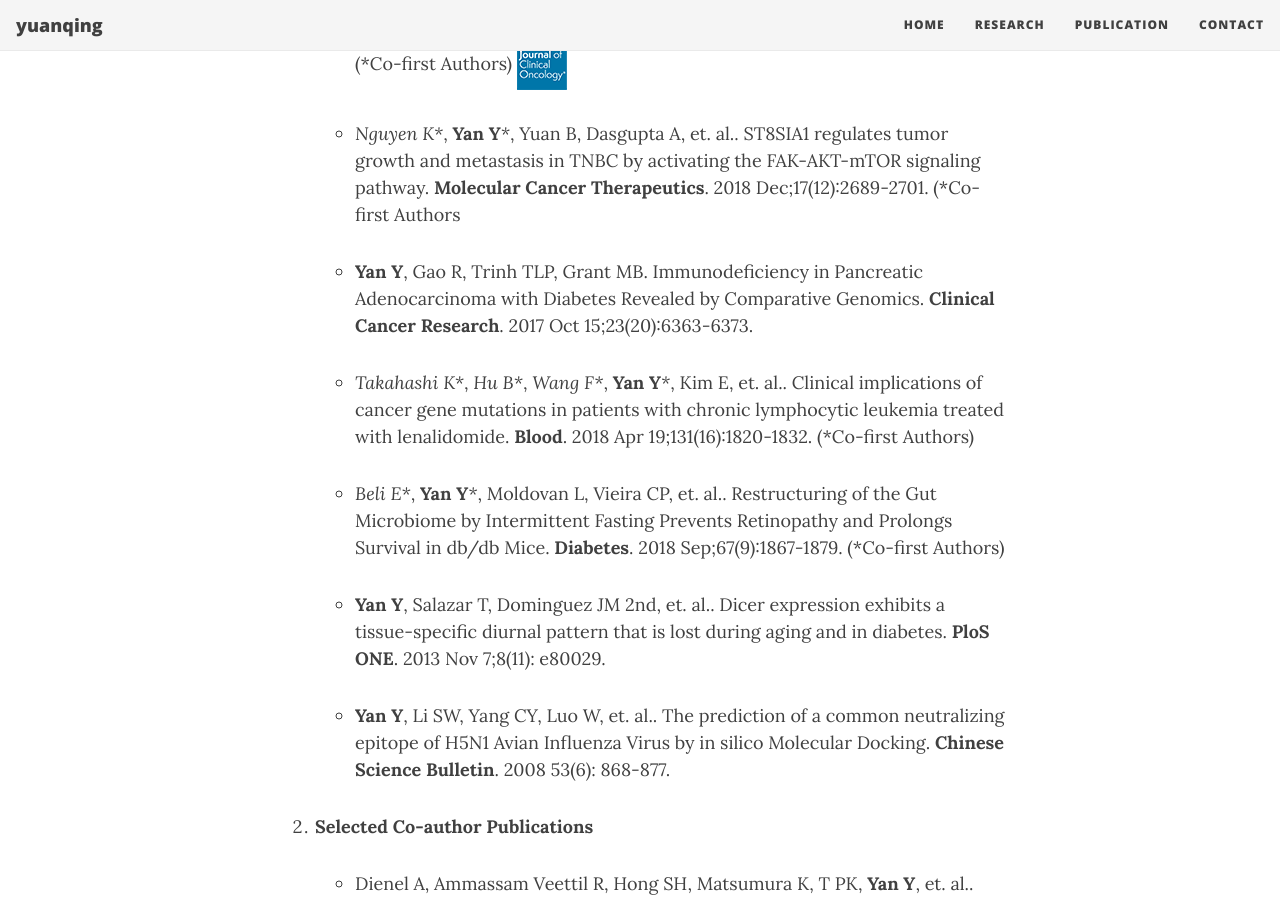
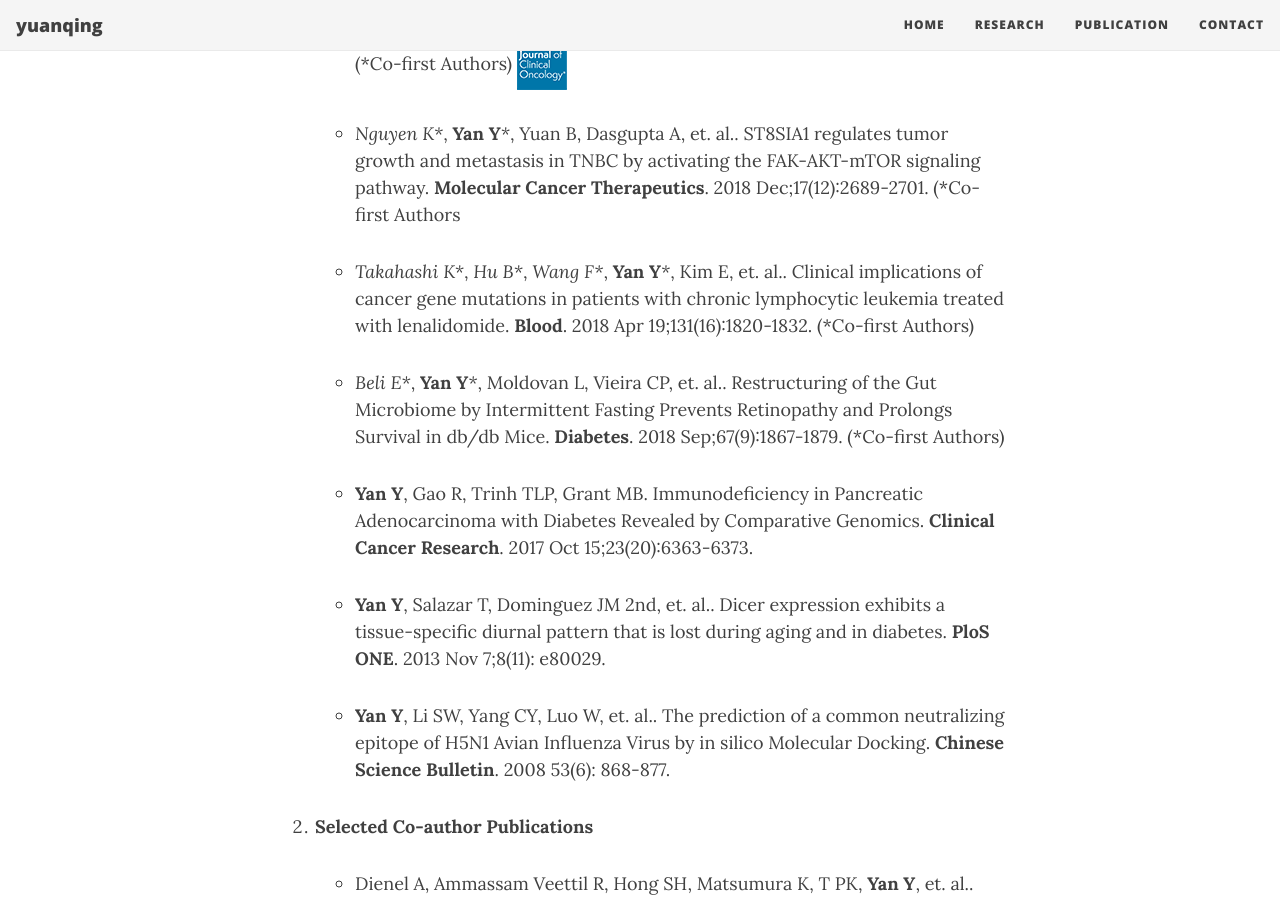
Before and after one commit to yuanqing-yan/Yuanqing, a Jekyll site: the page built from publications.md, in a window 1280 px wide and 900 px high, scrolled down 706 px. Built offline with Jekyll 4.4.1, drawn with Linux system fonts in a browser that asks for light colours; nearby versions of some CDN libraries.

```diff
--- a/publications.md
+++ b/publications.md
@@ -21,11 +21,11 @@ title: <font size="+4">Peer-review Publications</font>
 
     * _Nguyen K*_, **Yan Y**_*_, Yuan B, Dasgupta A, et. al.. ST8SIA1 regulates tumor growth and metastasis in TNBC by activating the FAK-AKT-mTOR signaling pathway. **Molecular Cancer Therapeutics**. 2018 Dec;17(12):2689-2701. (*Co-first Authors
 
-    * **Yan Y**, Gao R, Trinh TLP, Grant MB. Immunodeficiency in Pancreatic Adenocarcinoma with Diabetes Revealed by Comparative Genomics. **Clinical Cancer Research**. 2017 Oct 15;23(20):6363-6373.
-
     * _Takahashi K*_, _Hu B*_, _Wang F*_, **Yan Y**_*_, Kim E, et. al.. Clinical implications of cancer gene mutations in patients with chronic lymphocytic leukemia treated with lenalidomide. **Blood**. 2018 Apr 19;131(16):1820-1832. (*Co-first Authors)
 
     * _Beli E*_, **Yan Y**_*_, Moldovan L, Vieira CP, et. al.. Restructuring of the Gut Microbiome by Intermittent Fasting Prevents Retinopathy and Prolongs Survival in db/db Mice. **Diabetes**. 2018 Sep;67(9):1867-1879. (*Co-first Authors)
+
+	* **Yan Y**, Gao R, Trinh TLP, Grant MB. Immunodeficiency in Pancreatic Adenocarcinoma with Diabetes Revealed by Comparative Genomics. **Clinical Cancer Research**. 2017 Oct 15;23(20):6363-6373.
 
     * **Yan Y**, Salazar T, Dominguez JM 2nd, et. al.. Dicer expression exhibits a tissue-specific diurnal pattern that is lost during aging and in diabetes. **PloS ONE**. 2013 Nov 7;8(11): e80029.
 
```
Also changed, not shown: img/contactInfo.jpg (deleted).
